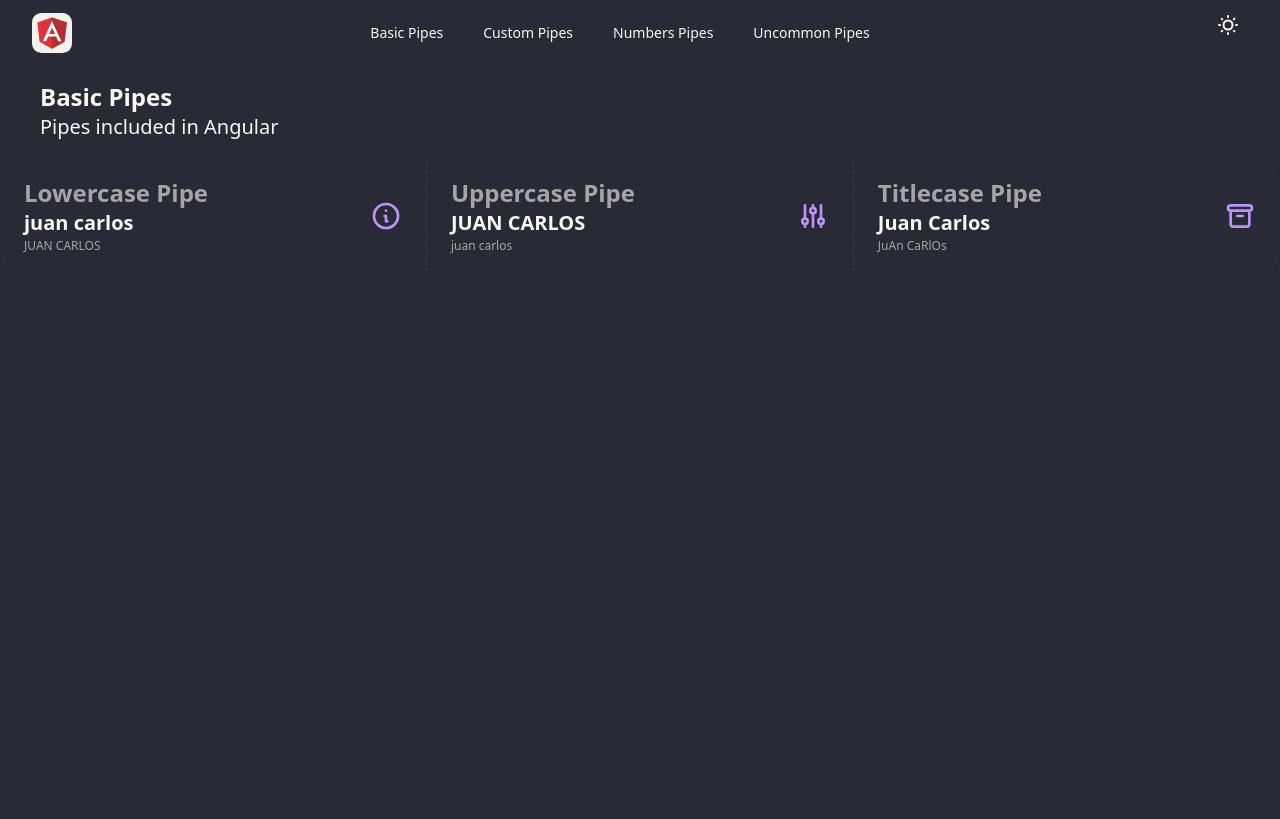
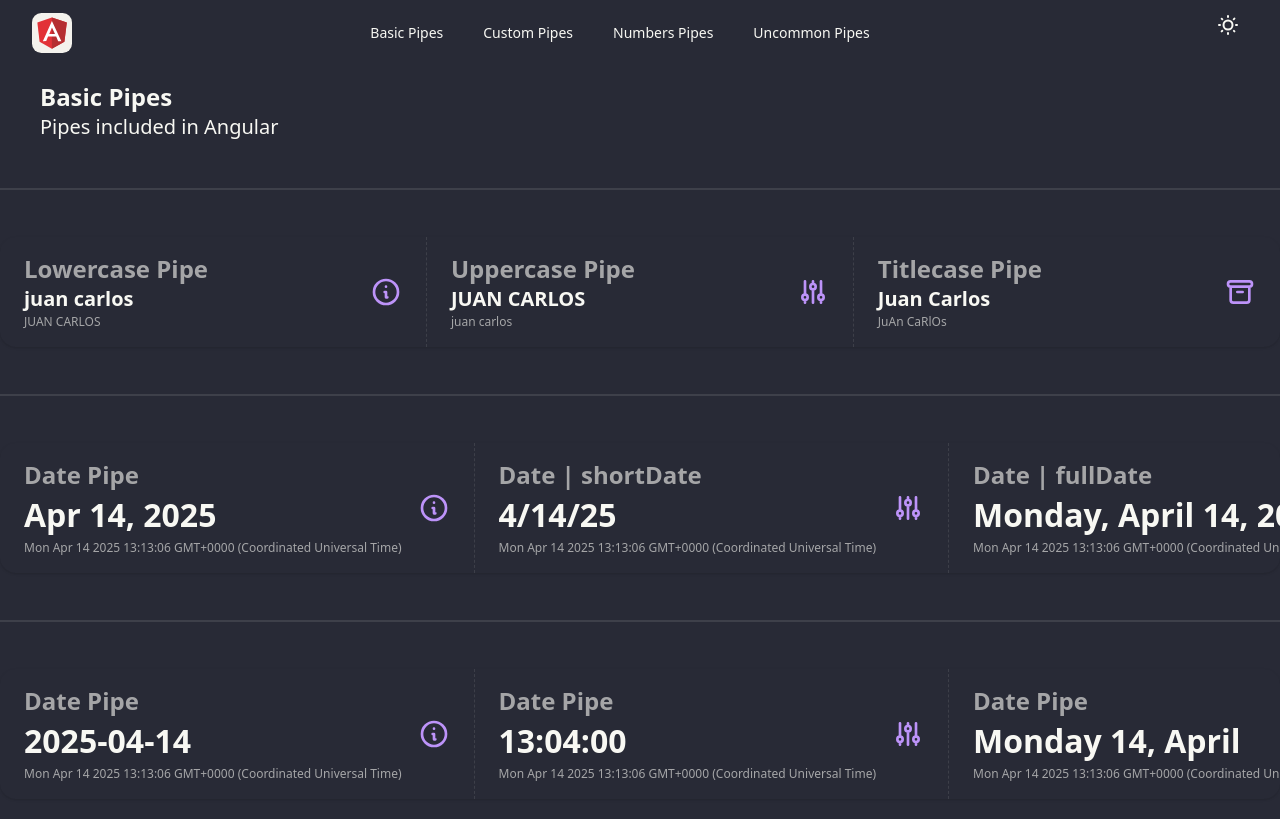
Before and after one commit to juancho001/pipes-app, an Angular app: page /basic in a window 1280 px wide. Built offline with nearby package versions, Linux system fonts and the light colour scheme.

Commit message:
6. Trabajando con Pipes de Angular basados en Fecha

```diff
--- a/src/app/pages/basic-page/basic-page.component.html
+++ b/src/app/pages/basic-page/basic-page.component.html
@@ -2,6 +2,7 @@
   <h1 class="text-2xl font-bold">Basic Pipes</h1>
   <h3 class="text-xl font-thin">Pipes included in Angular</h3>
 </section>
+<div class="divider my-10"></div>
 <div class="stats stats-vertical  lg:stats-horizontal flex shadow my-5">
   <div class="stat">
     <div class="stat-figure text-secondary">
@@ -60,3 +61,126 @@
     <div class="stat-desc">{{fullName()}}</div>
   </div>
 </div>
+
+
+<div class="divider my-10"></div>
+
+<div class="stats stats-vertical  lg:stats-horizontal flex shadow my-5">
+  <div class="stat">
+    <div class="stat-figure text-secondary">
+      <svg
+        xmlns="http://www.w3.org/2000/svg"
+        fill="none"
+        viewBox="0 0 24 24"
+        class="inline-block h-8 w-8 stroke-current">
+        <path
+          stroke-linecap="round"
+          stroke-linejoin="round"
+          stroke-width="2"
+          d="M13 16h-1v-4h-1m1-4h.01M21 12a9 9 0 11-18 0 9 9 0 0118 0z"></path>
+      </svg>
+    </div>
+    <div class="stat-title text-2xl font-bold">Date Pipe</div>
+    <div class="stat-value">{{ customDate() | date}}</div>
+    <div class="stat-desc">{{ customDate() }}</div>
+  </div>
+
+  <div class="stat">
+    <div class="stat-figure text-secondary">
+      <svg
+        xmlns="http://www.w3.org/2000/svg"
+        fill="none"
+        viewBox="0 0 24 24"
+        class="inline-block h-8 w-8 stroke-current">
+        <path
+          stroke-linecap="round"
+          stroke-linejoin="round"
+          stroke-width="2"
+          d="M12 6V4m0 2a2 2 0 100 4m0-4a2 2 0 110 4m-6 8a2 2 0 100-4m0 4a2 2 0 110-4m0 4v2m0-6V4m6 6v10m6-2a2 2 0 100-4m0 4a2 2 0 110-4m0 4v2m0-6V4"></path>
+      </svg>
+    </div>
+    <div class="stat-title text-2xl font-bold">Date | shortDate </div>
+    <div class="stat-value">{{ customDate() | date:"shortDate":"M/d/yy, h:mm a"}}</div>
+    <div class="stat-desc">{{ customDate() }}</div>
+  </div>
+
+  <div class="stat">
+    <div class="stat-figure text-secondary">
+      <svg
+        xmlns="http://www.w3.org/2000/svg"
+        fill="none"
+        viewBox="0 0 24 24"
+        class="inline-block h-8 w-8 stroke-current">
+        <path
+          stroke-linecap="round"
+          stroke-linejoin="round"
+          stroke-width="2"
+          d="M5 8h14M5 8a2 2 0 110-4h14a2 2 0 110 4M5 8v10a2 2 0 002 2h10a2 2 0 002-2V8m-9 4h4"></path>
+      </svg>
+    </div>
+    <div class="stat-title text-2xl font-bold">Date | fullDate</div>
+    <div class="stat-value">{{ customDate() | date:'fullDate':'EEEE, MMMM d, y'}}</div>
+    <div class="stat-desc">{{ customDate() }}</div>
+  </div>
+</div>
+
+<div class="divider my-10"></div>
+
+<div class="stats stats-vertical  lg:stats-horizontal flex shadow my-5">
+  <div class="stat">
+    <div class="stat-figure text-secondary">
+      <svg
+        xmlns="http://www.w3.org/2000/svg"
+        fill="none"
+        viewBox="0 0 24 24"
+        class="inline-block h-8 w-8 stroke-current">
+        <path
+          stroke-linecap="round"
+          stroke-linejoin="round"
+          stroke-width="2"
+          d="M13 16h-1v-4h-1m1-4h.01M21 12a9 9 0 11-18 0 9 9 0 0118 0z"></path>
+      </svg>
+    </div>
+    <div class="stat-title text-2xl font-bold">Date Pipe</div>
+    <div class="stat-value">{{ customDate() | date:"yyyy-MM-dd"}}</div>
+    <div class="stat-desc">{{ customDate() }}</div>
+  </div>
+
+  <div class="stat">
+    <div class="stat-figure text-secondary">
+      <svg
+        xmlns="http://www.w3.org/2000/svg"
+        fill="none"
+        viewBox="0 0 24 24"
+        class="inline-block h-8 w-8 stroke-current">
+        <path
+          stroke-linecap="round"
+          stroke-linejoin="round"
+          stroke-width="2"
+          d="M12 6V4m0 2a2 2 0 100 4m0-4a2 2 0 110 4m-6 8a2 2 0 100-4m0 4a2 2 0 110-4m0 4v2m0-6V4m6 6v10m6-2a2 2 0 100-4m0 4a2 2 0 110-4m0 4v2m0-6V4"></path>
+      </svg>
+    </div>
+    <div class="stat-title text-2xl font-bold">Date Pipe</div>
+    <div class="stat-value">{{ customDate() | date:"HH:MM:SS"}}</div>
+    <div class="stat-desc">{{ customDate() }}</div>
+  </div>
+
+  <div class="stat">
+    <div class="stat-figure text-secondary">
+      <svg
+        xmlns="http://www.w3.org/2000/svg"
+        fill="none"
+        viewBox="0 0 24 24"
+        class="inline-block h-8 w-8 stroke-current">
+        <path
+          stroke-linecap="round"
+          stroke-linejoin="round"
+          stroke-width="2"
+          d="M5 8h14M5 8a2 2 0 110-4h14a2 2 0 110 4M5 8v10a2 2 0 002 2h10a2 2 0 002-2V8m-9 4h4"></path>
+      </svg>
+    </div>
+    <div class="stat-title text-2xl font-bold">Date Pipe</div>
+    <div class="stat-value">{{ customDate() | date:'EEEE d, MMMM'}}</div>
+    <div class="stat-desc">{{ customDate() }}</div>
+  </div>
+</div>
--- a/src/app/pages/basic-page/basic-page.component.ts
+++ b/src/app/pages/basic-page/basic-page.component.ts
@@ -1,9 +1,9 @@
-import { LowerCasePipe, TitleCasePipe, UpperCasePipe } from '@angular/common';
-import { Component, signal } from '@angular/core';
+import { DatePipe, LowerCasePipe, TitleCasePipe, UpperCasePipe } from '@angular/common';
+import { Component, effect, signal } from '@angular/core';
 
 @Component({
   selector: 'app-basic-page',
-  imports: [LowerCasePipe, UpperCasePipe,TitleCasePipe],
+  imports: [LowerCasePipe, UpperCasePipe,TitleCasePipe, DatePipe],
   templateUrl: './basic-page.component.html',
 })
 export default class BasicPageComponent {
@@ -12,4 +12,17 @@ export default class BasicPageComponent {
   nameUpper = signal('JUAN CARLOS')
   fullName = signal('JuAn CaRlOs')
 
+  customDate = signal( new Date())
+
+  dateEffect = effect((onCleanup)=>{
+    const  interval = setInterval(()=>{
+      this.customDate.set(new Date())
+    },1000);
+
+    onCleanup(()=>{
+      clearInterval(interval);
+    })
+
+  })
+
 }
```
Also changed, not shown: 1 other file (tests, documents, lock files or other folders).
